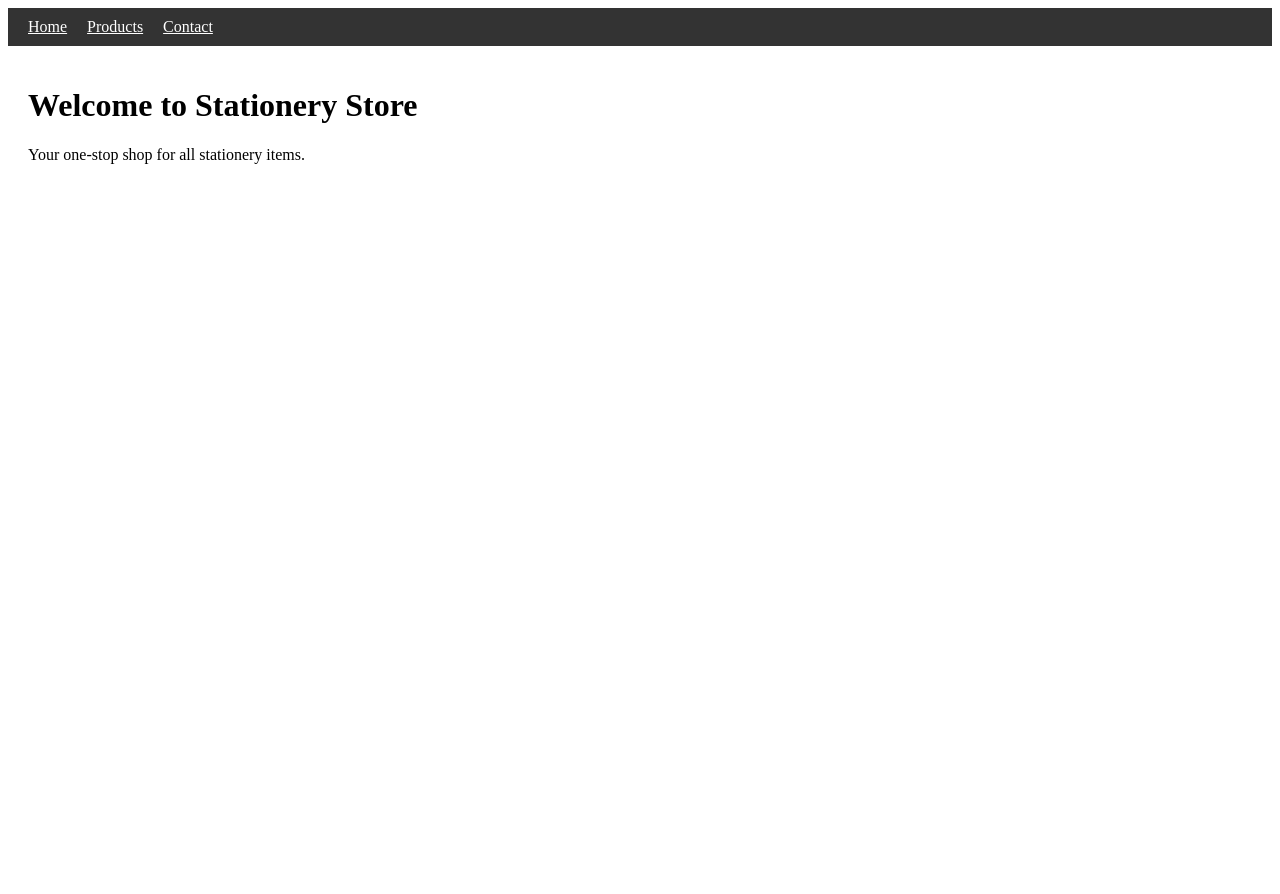
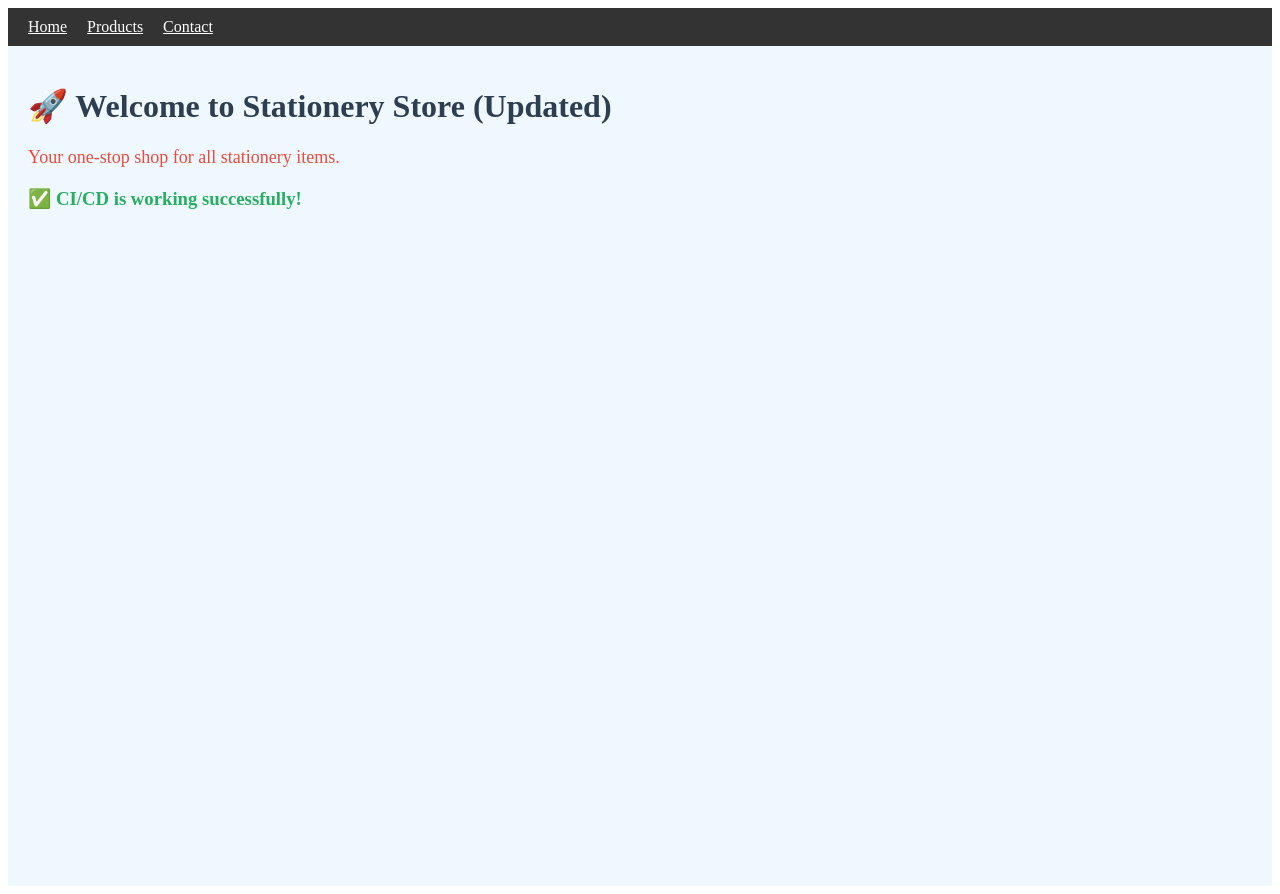
Before and after one commit to vikasrajput0112/stationery-website, a React (Vite) app: page / in a window 1280 px wide. Before the commit the page ends 800 px from the top, so only its background shows below. Built offline with nearby package versions, Linux system fonts and the light colour scheme.

Commit message:
Update Home.jsx

```diff
--- a/src/pages/Home.jsx
+++ b/src/pages/Home.jsx
@@ -2,9 +2,22 @@ import React from "react";
 
 const Home = () => {
   return (
-    <div style={{ padding: "20px" }}>
-      <h1>Welcome to Stationery Store</h1>
-      <p>Your one-stop shop for all stationery items.</p>
+    <div style={{
+      padding: "20px",
+      backgroundColor: "#f0f8ff",   // light blue background
+      minHeight: "100vh"
+    }}>
+      <h1 style={{ color: "#2c3e50" }}>
+        🚀 Welcome to Stationery Store (Updated)
+      </h1>
+
+      <p style={{ color: "#e74c3c", fontSize: "18px" }}>
+        Your one-stop shop for all stationery items.
+      </p>
+
+      <h3 style={{ marginTop: "20px", color: "#27ae60" }}>
+        ✅ CI/CD is working successfully!
+      </h3>
     </div>
   );
 };
```
